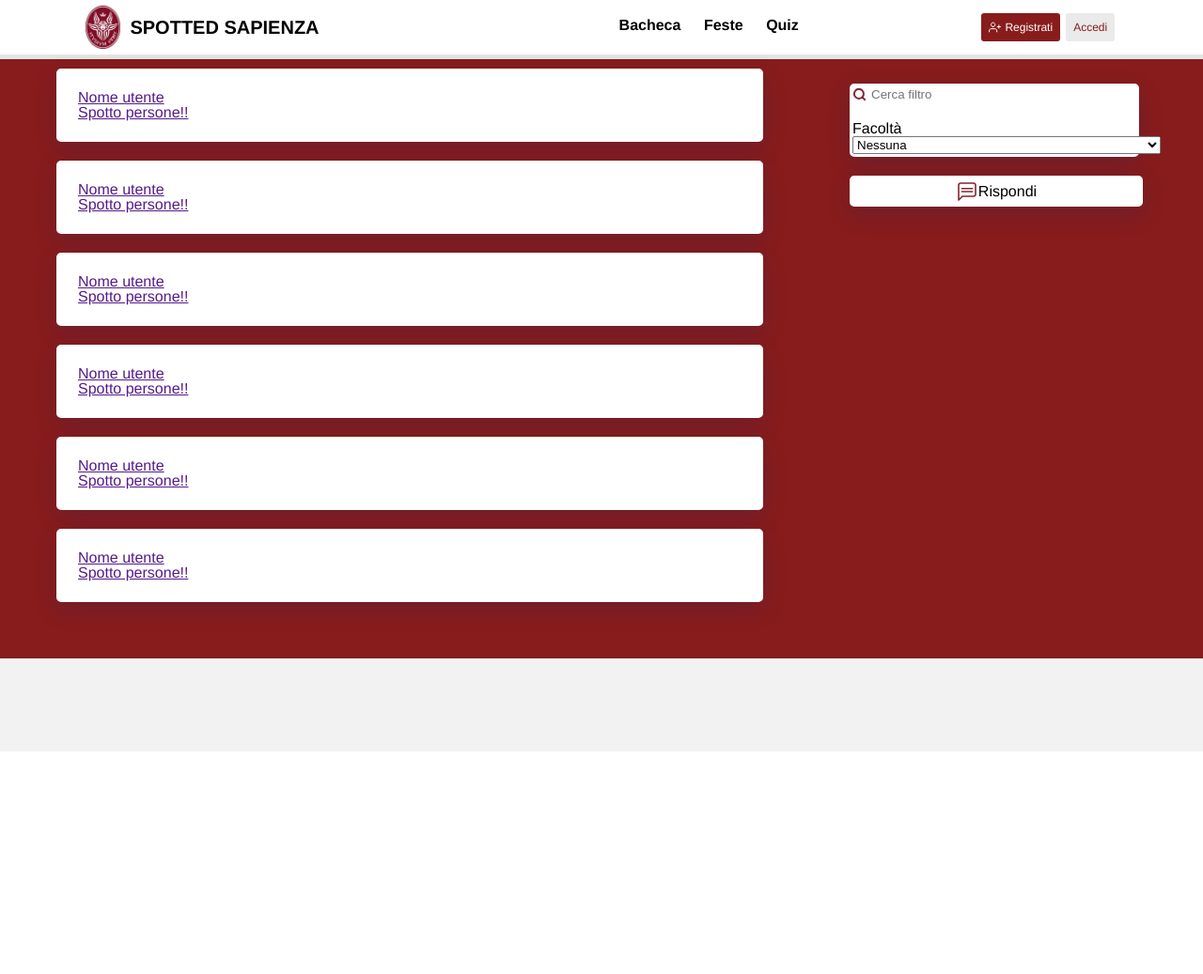
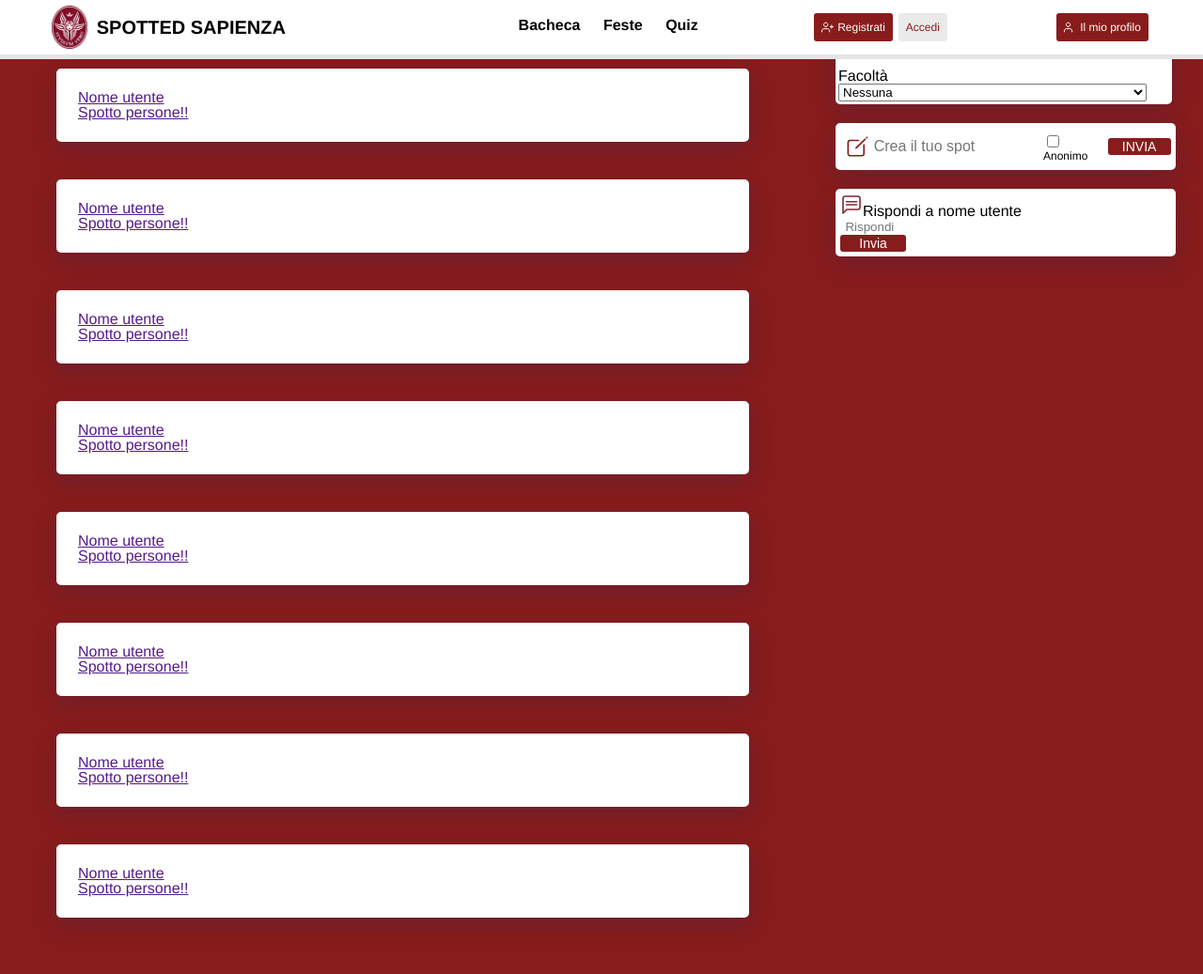
Before and after one commit to FedeSanta777/SpottedSapienza, a Flask app: page / in a window 1280 px wide. Shown: the whole page at 94% size. Before the commit the page ends 800 px from the top, so only its background shows below. Run offline with Flask 3, Linux system fonts and the light colour scheme.

Commit message:
modifiche leggere stile

```diff
--- a/app.py
+++ b/app.py
@@ -249,7 +249,7 @@ def log():
             # Utente autenticato, reindirizza alla home page
             return render_template('home.html')
         else:
-            # Utente non autenticato, reindirizza alla pagina di login
+            #Utente non autenticato, reindirizza alla pagina di login
             return render_template('loginpage.html')
     else:
         return "Errore di connessione al database"
--- a/static/stile homepage.css
+++ b/static/stile homepage.css
@@ -31,6 +31,7 @@ body,html {
   padding-top: 0.5%;
   padding-bottom: 0.5%;
   background-color: #fff;
+  z-index: 1;
 }
 
 .logo{
@@ -43,13 +44,6 @@ body,html {
 .logoimg {
   width: 10%;
   margin-right: 10px;
-}
-
-.container{
-  display: flexbox;
-  width: 30%;
-  margin: 20px;
-  padding: 20px;
 }
 
 .menu {
@@ -134,73 +128,16 @@ body,html {
   font-size: 12px;
 }
 
-
-
 .hamburger{display: none;}
-
-@media (max-width: 768px) {
-  .header{
-    position:relative;
-    padding-left: 20px;
-    padding-right: 60px;
-    width: auto;
-    justify-content:space-around;
-    background-color: #fff;
-    overflow: hidden;
-  }
-  .menu{
-    position: absolute;
-    top:47px;
-    right:-100%;
-    width: 100%;
-    transition: 0.3s;
-  }
-  .menu li{width: 100%;}
-
-
-
-  .hamburger{
-    display: flex;
-    align-items: center;
-    justify-content: center;
-    height: 21px;
-    width: 30px;
-    position: absolute;
-    right:10px;
-  }
-
-  .hamburger span{
-    display: block;
-    top: 8px;
-    position: absolute;
-    width: 30px;
-    height: 3px;
-    border: 3px;
-    border-radius: 3px;
-    background-color: #881c1c;
-  }
-
-  .hamburger span:nth-child(1){margin-top: -6px;}
-  .hamburger span:nth-child(2){margin-top: 0px}
-  .hamburger span:nth-child(3){margin-top: 6px;}
-
-  .open.header{overflow: visible;  transition: 0.3s;}
-
-  .open.header .menu{
-    position: absolute;
-    top:47px;
-    right:0%;
-    width: 100%;
-  }
-}
 
 
 
 
 .bacheca {
   display: flex;
+  height: calc(100vh - 3%);
   justify-content: space-between;
-  align-items: baseline;
+  align-items: flex-start;
   margin: 0;
   padding-top: 1%;
   background-color: #881c1c;
@@ -208,8 +145,9 @@ body,html {
 
 
 .riquadrospot {
-  display: flexbox;
-  width: 70%;
+  display: flex;
+  flex-direction: column;
+  width: 60%;
   margin: 20px;
   padding: 20px;
 }
@@ -226,16 +164,19 @@ body,html {
   margin: 20px;
   padding: 20px;
   color: #000000;
+  overflow: auto;
 }
 
 .red-background {
-  background-color: red;
+  background-color: #eaeaea;
   border: 3px;
+  opacity: 60%;
 }
 
 .cerca{
   display: flexbox;
   width: 90%;
+  height: 25%;
   box-shadow: 0 8px 24px 0 rgb(16 39 112 / 20%);
   -webkit-box-shadow: 0 8px 24px 0 rgb(16 39 112 / 20%);
   -moz-box-shadow: 0 8px 24px 0 rgb(16 39 112 / 20%);
@@ -244,7 +185,7 @@ body,html {
   background-color: #fff;
   justify-content: space-between;
   align-items: center;
-  margin-bottom: 20px;
+  margin: 20px 0;
 }
 
 .filtri {
@@ -263,6 +204,7 @@ body,html {
   justify-content: space-around;
   align-items: center;
   width: 90%;
+  height: 25%;
   background-color:#fff;
   border: 3px;
   border-radius: 5px;
@@ -270,7 +212,7 @@ body,html {
   box-shadow: 0 8px 24px 0 rgb(16 39 112 / 20%);
   -webkit-box-shadow: 0 8px 24px 0 rgb(16 39 112 / 20%);
   -moz-box-shadow: 0 8px 24px 0 rgb(16 39 112 / 20%);
-  margin-bottom: 20px;
+  margin: 20px 0;
 }
 
 .spot{
@@ -291,14 +233,17 @@ body,html {
   margin-left: 1%;
 }
 
+#spot::placeholder{
+  font-size: 16px;
+}
+
 .anonimo{
   font-size: 12px;
   margin: 5px;
 }
 
 .btninvia{
-  width: 30%;
-  height: 100%;
+  width: 20%;
   background-color: #881c1c;
   font-size: 14px;
   color: #fff;
@@ -307,14 +252,16 @@ body,html {
 }
 
 .rispondi{
-  display: flex;
+  display: flexbox;
   justify-content: center;
   align-items: center;
   width: 90%;
+  height: 25%;
   background-color:#fff;
   border: 3px;
   border-radius: 5px;
   padding: 0.3em;
+  margin: 20px 0;
   box-shadow: 0 8px 24px 0 rgb(16 39 112 / 20%);
   -webkit-box-shadow: 0 8px 24px 0 rgb(16 39 112 / 20%);
   -moz-box-shadow: 0 8px 24px 0 rgb(16 39 112 / 20%);
@@ -325,8 +272,17 @@ body,html {
 }
 
 .utentelog{
-  display: none;
+  display: flex;
 }
+#risposta{
+  display: block;
+  font-style: 16px;
+  border: none;
+  margin-left: 1%;
+}
+
+
+
 
 h1 {font-size: 16px;color: #881c1c;}
 
@@ -432,7 +388,7 @@ h1 {font-size: 16px;color: #881c1c;}
     text-transform: uppercase;
     padding: 0.6em 1.2em;
     background-color: #881c1c;
-    color: whitesmoke;
+    color: #fff;
     box-shadow: 0 8px 24px 0 rgb(255 235 167 / 20%);
     transition: all .3s ease-in-out;
    }
@@ -459,3 +415,69 @@ h1 {font-size: 16px;color: #881c1c;}
    .btn-link:hover {
     color: #881c1c;
    }
+
+
+.utentelog{
+display: flex;
+}
+
+@media (max-width: 768px) {
+  .header{
+    position:relative;
+    padding-left: 20px;
+    padding-right: 60px;
+    width: auto;
+    justify-content:space-around;
+    background-color: #fff;
+    overflow: hidden;
+  }
+  .menu{
+    position: absolute;
+    top:47px;
+    right:-100%;
+    width: 100%;
+    transition: 0.5s ease-in-out;
+  }
+  .menu li{width: 100%;}
+
+  .hamburger{
+    display: flex;
+    align-items: center;
+    justify-content: center;
+    height: 21px;
+    width: 30px;
+    position: absolute;
+    right:10px;
+  }
+
+  .hamburger span{
+    display: block;
+    top: 8px;
+    position: absolute;
+    width: 30px;
+    height: 3px;
+    border: 3px;
+    border-radius: 3px;
+    background-color: #881c1c;
+  }
+
+  .hamburger span:nth-child(1){margin-top: -6px;}
+  .hamburger span:nth-child(2){margin-top: 0px}
+  .hamburger span:nth-child(3){margin-top: 6px;}
+
+  .open.header{overflow: visible;  transition: 0.5s ease-in-out;}
+
+  .open.header .menu{
+    position: absolute;
+    top:47px;
+    right:0%;
+    width: 100%;
+  }
+
+  .bacheca {
+    display: flex;
+    height: calc(100vh - 48px); /* Altezza della finestra meno l'altezza del menu */
+    padding-top: 0;
+  }
+
+}
--- a/static/stile mappa.css
+++ b/static/stile mappa.css
@@ -145,7 +145,7 @@ body,html {
   align-items: center;
   justify-content: center;
   gap: .5em;
-  background-color: whitesmoke;
+  background-color: #f2f2f2;
   border-radius: 4px;
   padding: .5em 1em;
 }
@@ -176,7 +176,7 @@ body,html {
   font-size: .8em;
   padding: 0.6em 1.2em;
   background-color: #881c1c;
-  color: #f2f2f2;
+  color: #fff;
   box-shadow: 0 8px 24px 0 rgb(255 235 167 / 20%);
 }
 
--- a/templates/home.html
+++ b/templates/home.html
@@ -74,6 +74,14 @@
                 <a href="">Nome utente</a>
                 <a href="" class="">Spotto persone!!</a>
             </div>
+            <div class="spotted">
+                <a href="">Nome utente</a>
+                <a href="" class="">Spotto persone!!</a>
+            </div>
+            <div class="spotted">
+                <a href="">Nome utente</a>
+                <a href="" class="">Spotto persone!!</a>
+            </div>
             {% for spot in spot %}
             <div class="spotted" id="{{ spot.id_utente }}" onclick="changeBackgroundColor(this)">
                 <p>{{ spot.utente.nome }}</p>
@@ -115,12 +123,13 @@
             <span class="anonimo">
                 <input type="checkbox">Anonimo
             </span>
-            <button class="btninvia">Invia</button>
+            <button class="btninvia">INVIA</button>
         </div>
 
         <div class="rispondi">
-            <img src="/static/images/rispondi.svg" class="rispondiimg">
-            <a >Rispondi</a>
+            <img src="/static/images/rispondi.svg" class="rispondiimg">Rispondi a nome utente
+            <input type="text" placeholder="Rispondi" id="risposta">
+            <button class="btninvia">Invia</button>
         </div>
 
     </div>
```
